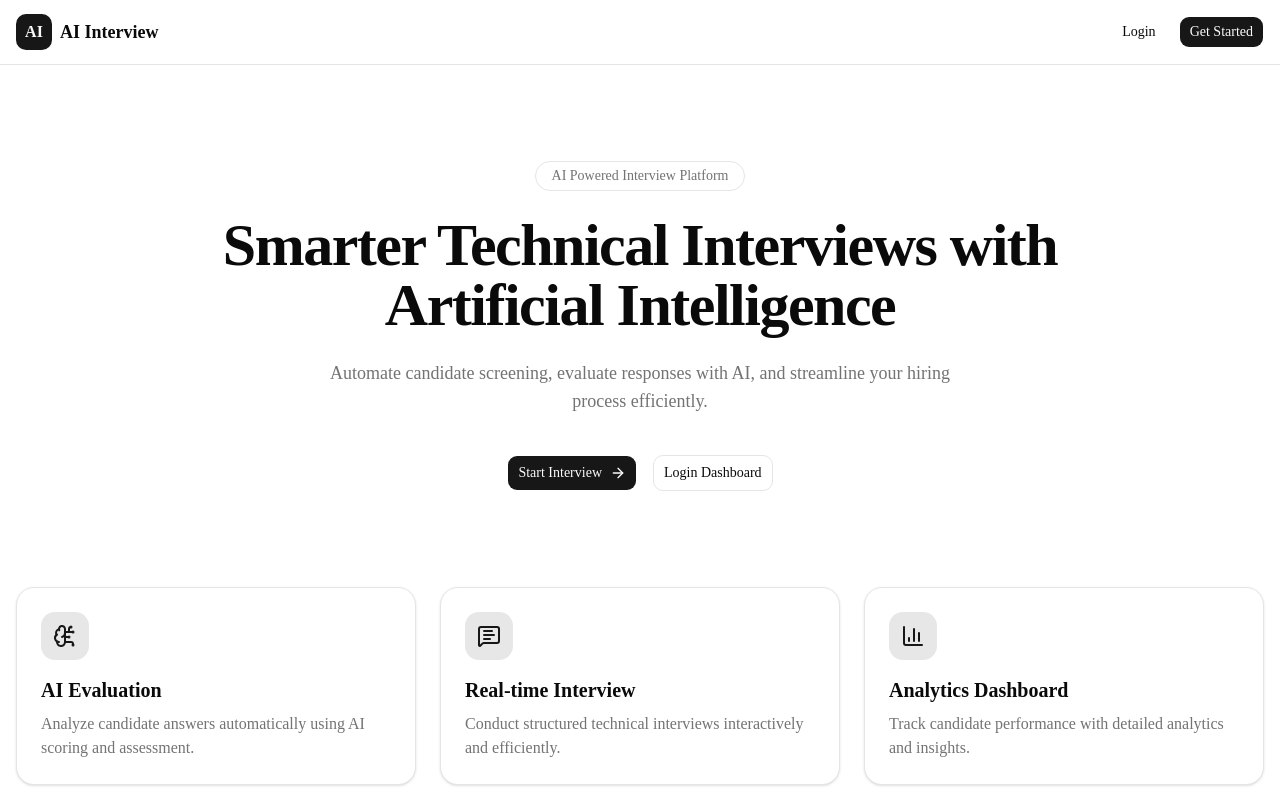
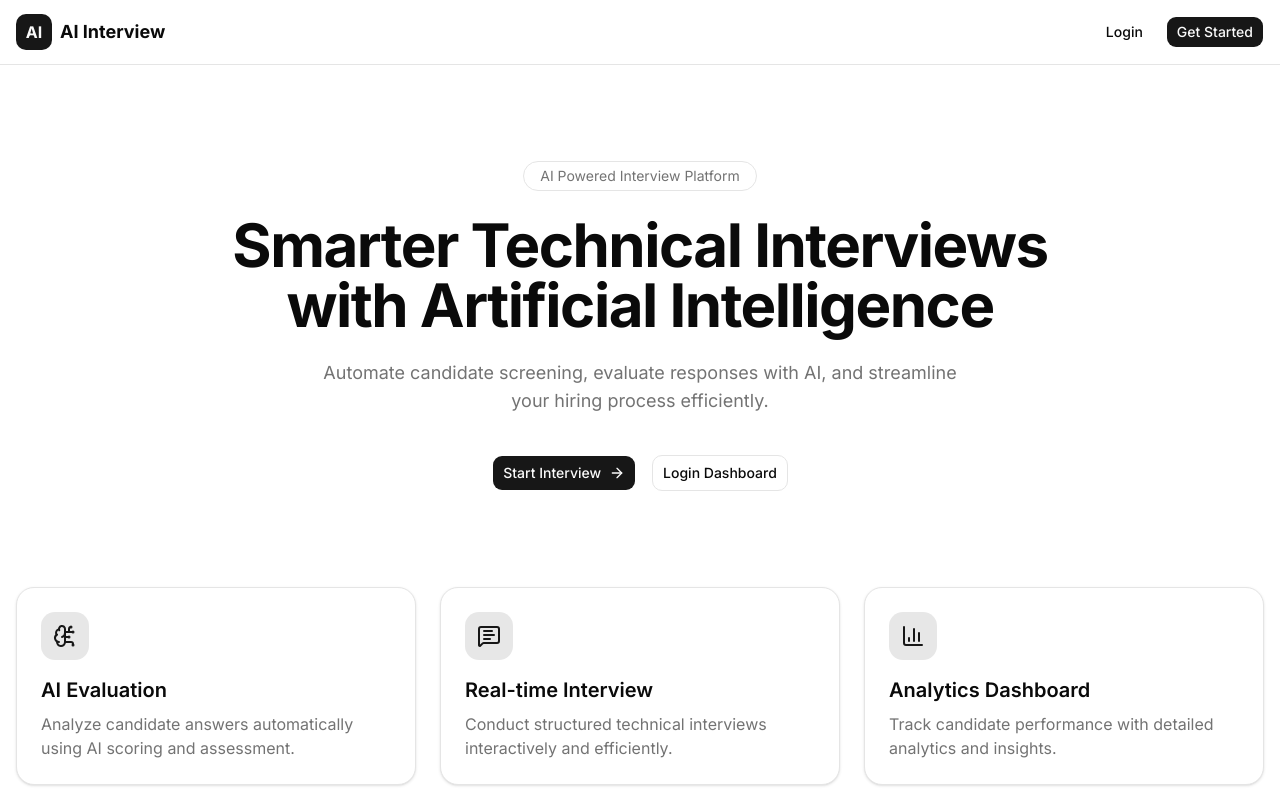
Before and after one commit to adrianeka/frontend-ai-interview-redesign, a Next.js app: page / in a window 1280 px wide. Shown: the top 800 px of the page. Built offline with nearby package versions, Linux system fonts and the light colour scheme.

Commit message:
style(font): set inter as default font

```diff
--- a/app/globals.css
+++ b/app/globals.css
@@ -7,9 +7,9 @@
 @theme inline {
   --color-background: var(--background);
   --color-foreground: var(--foreground);
-  --font-sans: var(--font-sans);
+  --font-sans: var(--font-inter);
   --font-mono: var(--font-geist-mono);
-  --font-heading: var(--font-sans);
+  --font-heading: var(--font-inter);
   --color-sidebar-ring: var(--sidebar-ring);
   --color-sidebar-border: var(--sidebar-border);
   --color-sidebar-accent-foreground: var(--sidebar-accent-foreground);
--- a/app/layout.tsx
+++ b/app/layout.tsx
@@ -1,9 +1,9 @@
 import type { Metadata } from "next";
-import { Geist, Geist_Mono } from "next/font/google";
+import { Inter, Geist_Mono } from "next/font/google";
 import "./globals.css";
 
-const geistSans = Geist({
-  variable: "--font-geist-sans",
+const inter = Inter({
+  variable: "--font-inter",
   subsets: ["latin"],
 });
 
@@ -25,7 +25,8 @@
   return (
     <html
       lang="en"
-      className={`${geistSans.variable} ${geistMono.variable} h-full antialiased`}
+      className={`${inter.variable} ${geistMono.variable} h-full antialiased`}
+      suppressHydrationWarning
     >
       <body className="min-h-full flex flex-col">{children}</body>
     </html>
```
